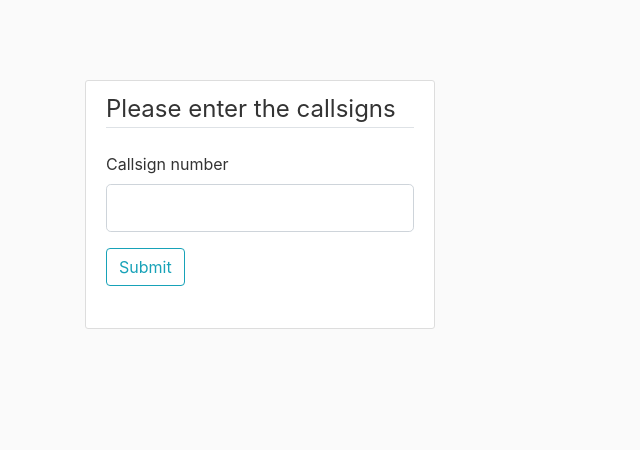
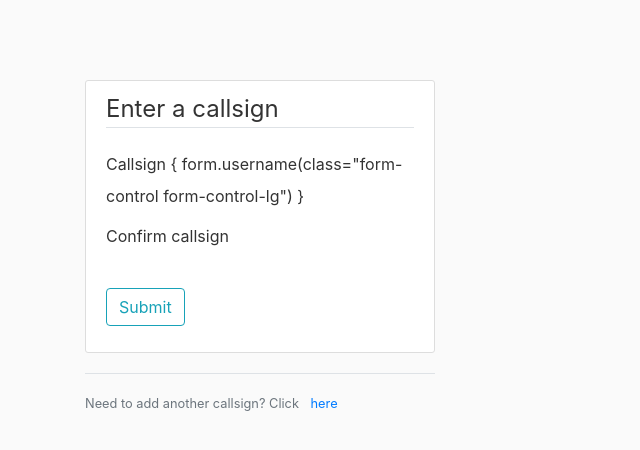
Before and after one commit to ivanmartinezmorales/pytracker-flask, a Python web app: template tracker_flask/templates/callsigns.html in a window 1280 px wide. Shown: the top 450 px of the page, without its empty margins (0-640 px from the left). Run offline with Jinja, Linux system fonts and the light colour scheme; the template is opened without the code that fills it, so the values that code supplies are empty, except form fields; form fields are guessed from the names that the template uses; some libraries are stand-ins or nearby versions.

Commit message:
Developed callsign_form

```diff
--- a/run.py
+++ b/run.py
@@ -1,7 +1,5 @@
 #!/usr/bin/env python
-
 from tracker_flask import app
-
 
 if __name__ == "__main__":
     app.run(debug=True)
--- a/tracker_flask/routes.py
+++ b/tracker_flask/routes.py
@@ -24,6 +24,12 @@
         return redirect(url_for('home'))
     return render_template('setup.html', title='setup callsigns', form=form)
 
+
 @app.route("/stop_collection")
 def stop_collection():
     pass
+
+
+@app.route('/start', methods=["GET", "POST"]
+def start():
+    return render_template('start.html', start=start)
--- a/tracker_flask/templates/callsigns.html
+++ b/tracker_flask/templates/callsigns.html
@@ -4,16 +4,42 @@
             <form method="POST" action="">
                 {{ form.hidden_tag() }}
                     <fieldset class="form-group">
-                    <legend class="border-bottom mb-4">Please enter the callsigns</legend>
+                        <legend class="border-bottom mb-4">Enter a callsign</legend>
                         <div class="form-group">
-                        {{ form.callsignNumber.label(class="form-control-label")}}
-                        {{ form.callsignNumber(class="form-control form-control-lg") }}
+                            {{ form.callsign.label(class="form-control-label") }}
+                            {% if form.callsign.errors %}
+                            <div class="invalid-feedback">
+                                {% for error in form.callsign.errors %}
+                                <span>{{ error }}</span>
+                                {% endfor %}
                             </div>
+                            {% else %}
+                            { form.username(class="form-control form-control-lg") }
+                            {% endif %}
+                        </div>
+                        <div class="form-group">
+                            {{ form.confirm_callsign.label(class="form-control-label")
+                            }}
+                            {% if form.confirm_callsign.errors %}
+                            <div class="invalid-feedback">
+                                {% for error in form.confirm_callsign.errors %}
+                                <span>{{ error }}</span>
+                                {% endfor %}
+                            </div>
+
+                            { form.confirm_callsign(class="form-control form-control-lg") }
+                            {% endif %}
+                        </div>
+                    </fieldset>
                     <div class="form-group">
                         {{ form.submit(class="btn btn-outline-info") }}
                     </div>
-                </fieldset>
                 </form>
             </div>
 
+            <div class="border-top pt-3">
+                <small class="text-muted">
+                    Need to add another callsign? Click <a class="ml-2" href="{{ url_for('setup') }}">here</a>
+                </small>
+            </div>
     {% endblock content %}
--- a/tracker_flask/templates/status_buttons.html
+++ b/tracker_flask/templates/status_buttons.html
@@ -6,4 +6,4 @@
             <article class="media content-section">
                 <div class="media-body">
                     <div class="article-metadata">
-                        <a class=""
+                        <a class="">
```
Lines whose indentation alone changed are shown as unchanged.
